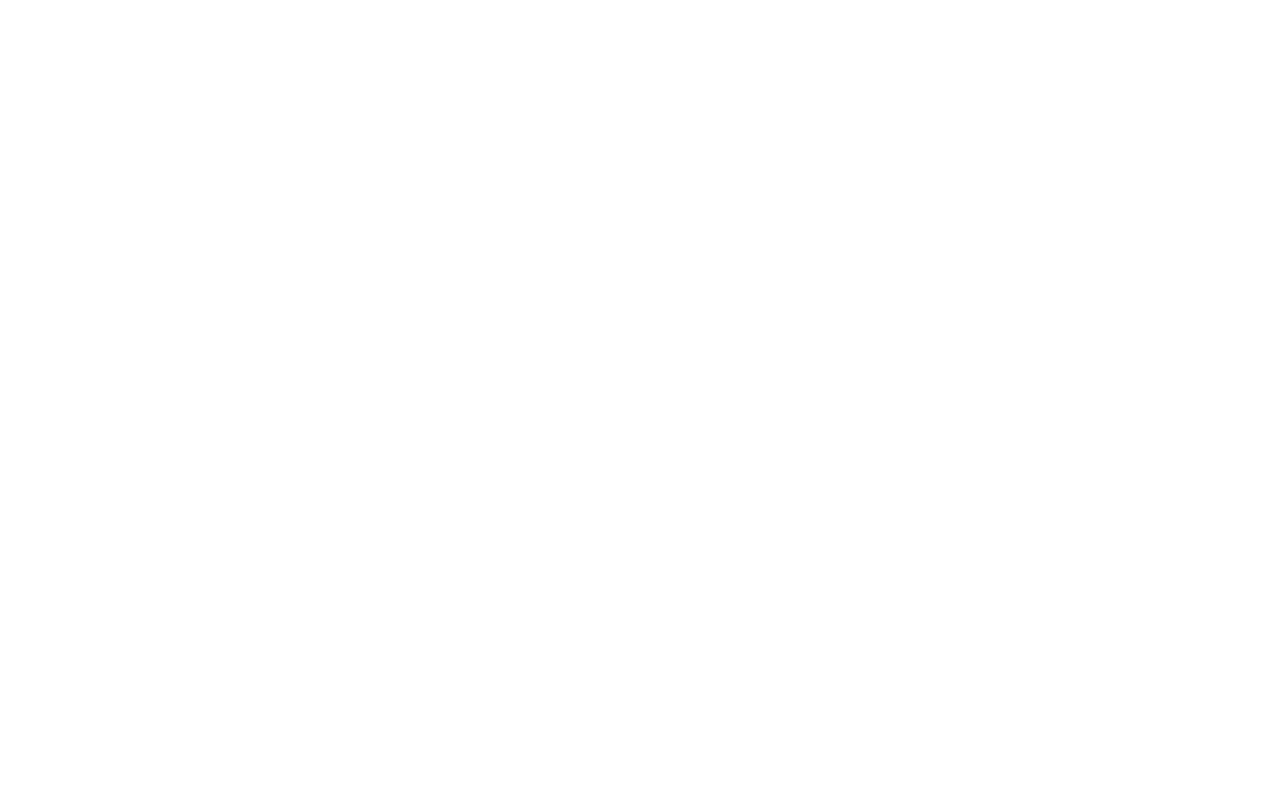
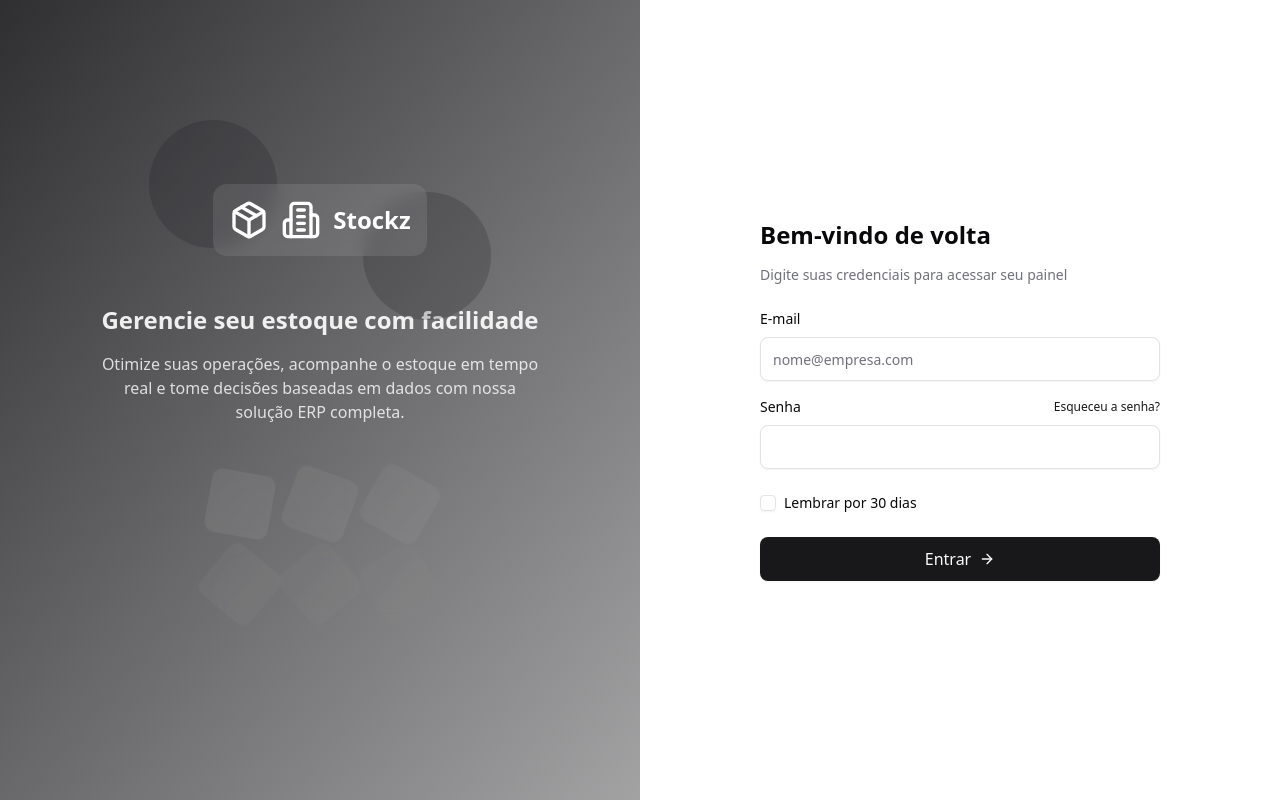
Before and after one commit to Durukar/Stockz, a React (Vite) app in the folder client/: page / in a window 1280 px wide. Built offline with nearby package versions, Linux system fonts and the light colour scheme.

Commit message:
feat: Configuração inicial da rota

```diff
--- a/client/src/app/routes/index.tsx
+++ b/client/src/app/routes/index.tsx
@@ -1,15 +1,20 @@
-import { BrowserRouter, Route, Routes } from "react-router"
+import { BrowserRouter, Route, Routes } from 'react-router'
+
+import { AuthLayout } from '../layout/auth'
+import { AuthPage } from '../pages/auth'
 
 const RouterApp = () => {
   return (
     <BrowserRouter>
       <Routes>
         <Route path="/">
-
+          <Route element={<AuthLayout />}>
+            <Route index element={<AuthPage />} />
+          </Route>
         </Route>
       </Routes>
     </BrowserRouter>
   )
 }
 
-export {RouterApp}
+export { RouterApp }
```
